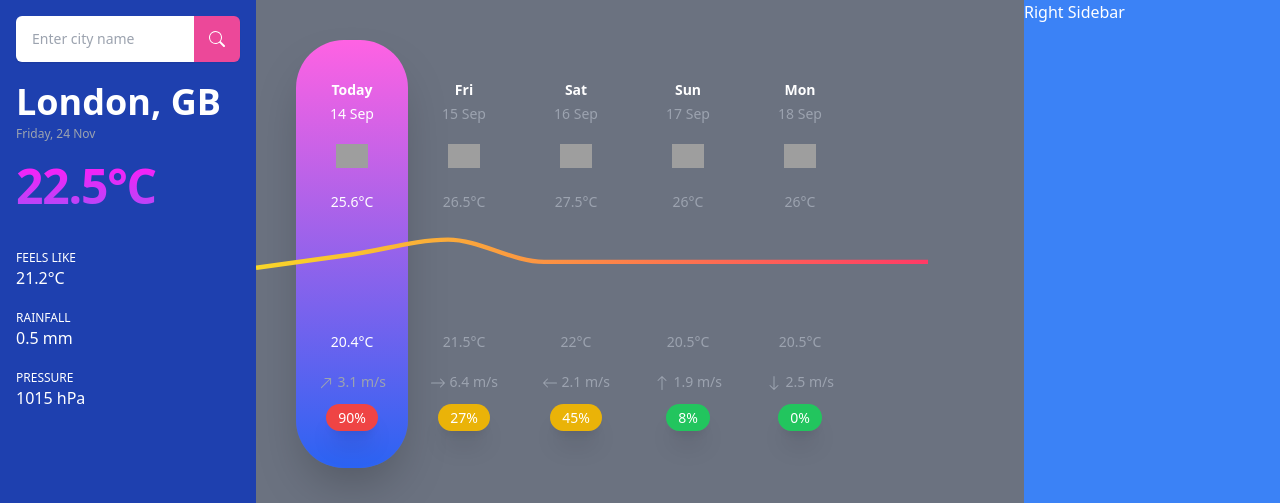
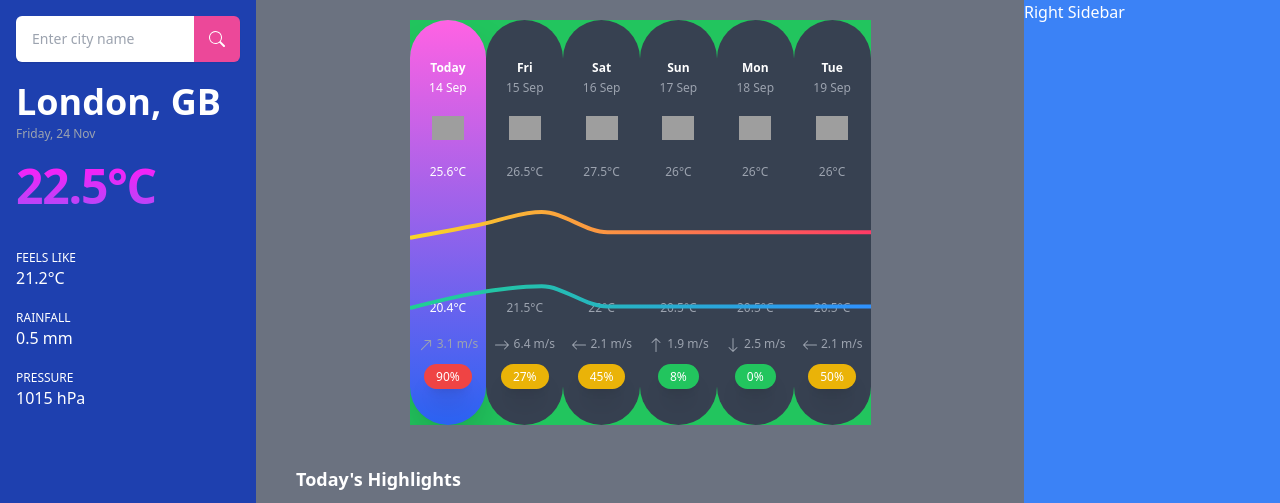
Before and after one commit to greengem/weather-app-v1-react, a React (Vite) app: page / in a window 1280 px wide. Shown: the top 503 px of the page. Built offline with nearby package versions, Linux system fonts and the light colour scheme; no server answers; grey boxes are pictures that could not be loaded.

Commit message:
Set a fixed width with scroll for the weekly forecast to make the graph easier to keep positioned correctly

```diff
--- a/src/components/WeeklyForecast/Day.tsx
+++ b/src/components/WeeklyForecast/Day.tsx
@@ -40,7 +40,7 @@ const Day: React.FC<DayProps> = ({ day, isFirst }) => {
     const bgColorClass = getBackgroundColor(percentagePrecip);
 
     return (
-        <div className={`flex-grow flex-shrink max-w-28 py-10 rounded-large text-sm text-center ${isFirst ? 'bg-gradient-to-b from-custom-start to-custom-end active shadow-2xl' : ''}`}>
+         <div className={`py-10 px-2 w-100 rounded-large text-xs bg-gray-700 text-center ${isFirst ? 'bg-gradient-to-b from-custom-start to-custom-end active shadow-2xl' : ''}`}>
             <div className='day-name mb-1 font-bold text-white'>
                 {isFirst ? 'Today' : getDayOfWeek(day.valid_date)}
             </div>
--- a/src/components/WeeklyForecast/TemperatureLine.tsx
+++ b/src/components/WeeklyForecast/TemperatureLine.tsx
@@ -5,7 +5,7 @@ interface TemperatureLineProps {
 
 const TemperatureLine: React.FC<TemperatureLineProps> = ({ maxTempPathData, minTempPathData }) => {
   return (
-    <svg style={{ top: "210px" }} className="absolute left-0 w-full" viewBox="0 0 700 150" preserveAspectRatio="none">
+    <svg style={{ top: "165px" }} className="absolute left-0 w-full" viewBox="0 0 461 150" preserveAspectRatio="none">
       <defs>
         <linearGradient id="maxTempGradient" x1="0%" y1="0%" x2="100%" y2="0%">
           <stop offset="0%" stopColor="#f9d728" />
@@ -17,7 +17,7 @@ const TemperatureLine: React.FC<TemperatureLineProps> = ({ maxTempPathData, minT
         </linearGradient>
       </defs>
       <path d={maxTempPathData} fill="none" stroke="url(#maxTempGradient)" strokeWidth="4" />
-      <path d={minTempPathData} fill="none" stroke="url(#minTempPathGradient)" strokeWidth="4" />
+      <path d={minTempPathData} fill="none" stroke="url(#minTempGradient)" strokeWidth="4" /> {/* Corrected this line */}
     </svg>
   );
 }
--- a/src/components/WeeklyForecast/WeeklyForecast.tsx
+++ b/src/components/WeeklyForecast/WeeklyForecast.tsx
@@ -27,10 +27,15 @@ const WeeklyForecast: React.FC<WeeklyForecastProps> = ({ data }) => {
     .domain([minTemp - 2, maxTemp + 2])
     .range([150, 0]);
 
-  const createLineGenerator = () => d3.line<[number, number]>()
-    .x((_, i) => i * (700 / data.length))
-    .y(d => yScale(d[1]))
-    .curve(d3.curveMonotoneX);
+    const totalWidth = 461;
+    const createLineGenerator = () => d3.line<[number, number]>()
+      .x((_, i) => i * (totalWidth / (data.length - 1)))
+      .y(d => yScale(d[1]))
+      .curve(d3.curveMonotoneX);
+
+
+
+
 
   const maxTempLineGenerator = createLineGenerator();
   const minTempLineGenerator = createLineGenerator();
@@ -39,9 +44,10 @@ const WeeklyForecast: React.FC<WeeklyForecastProps> = ({ data }) => {
   const minTempPathData = minTempLineGenerator(data.map((d, i) => [i, d.min_temp])) || '';
 
   return (
-    <div className="weeklyforecast-info relative">
-      <div className="flex pt-4 px-4 sm:px-10 sm:pt-10 pb-0 mx-auto">
-        {data.slice(0, 5).map((day, index) => (
+    <div className="w-[461px] weeklyforecast-info relative mx-auto bg-green-500 overflow-x-scroll mt-5">
+      <div className="grid grid-cols-6">
+
+        {data.slice(0, 6).map((day, index) => (
           <Day day={day} isFirst={index === 0} key={day.valid_date} />
         ))}
         <TemperatureLine
```
